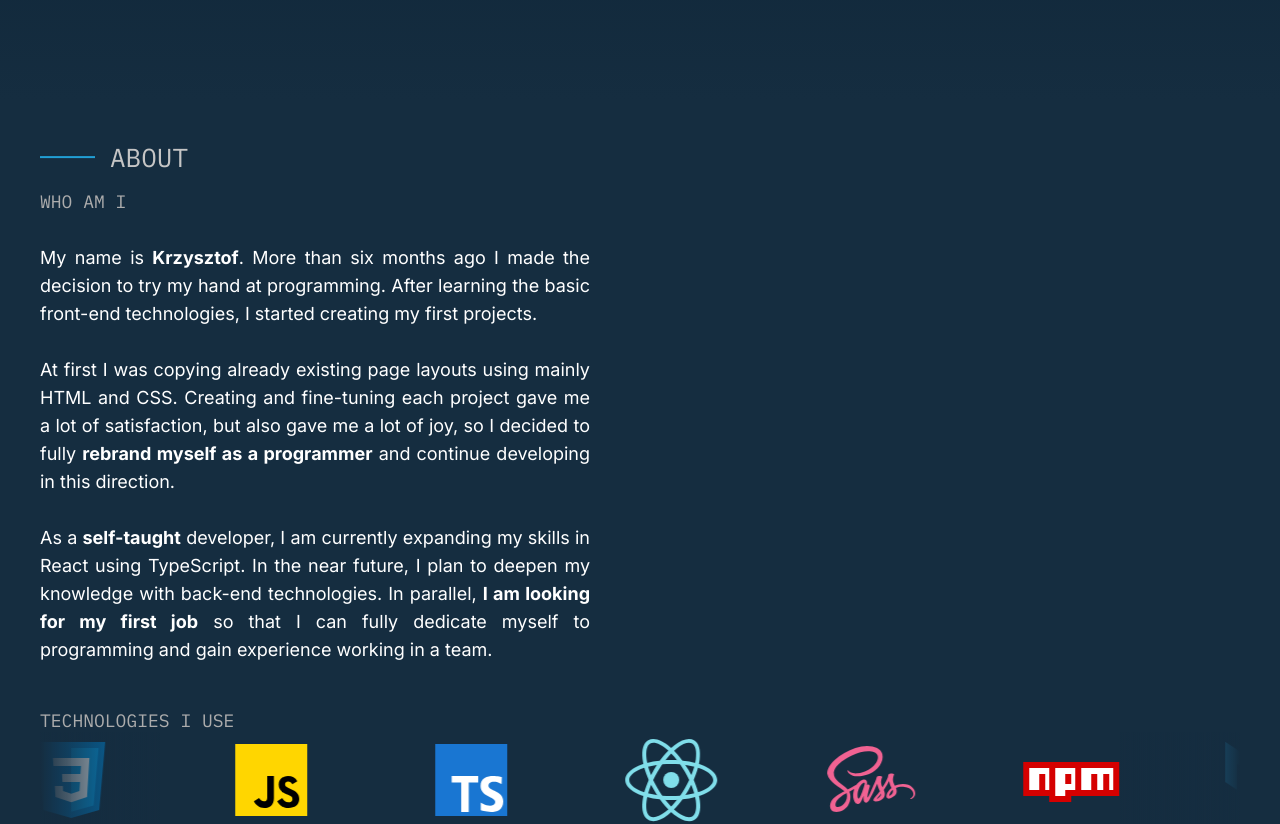
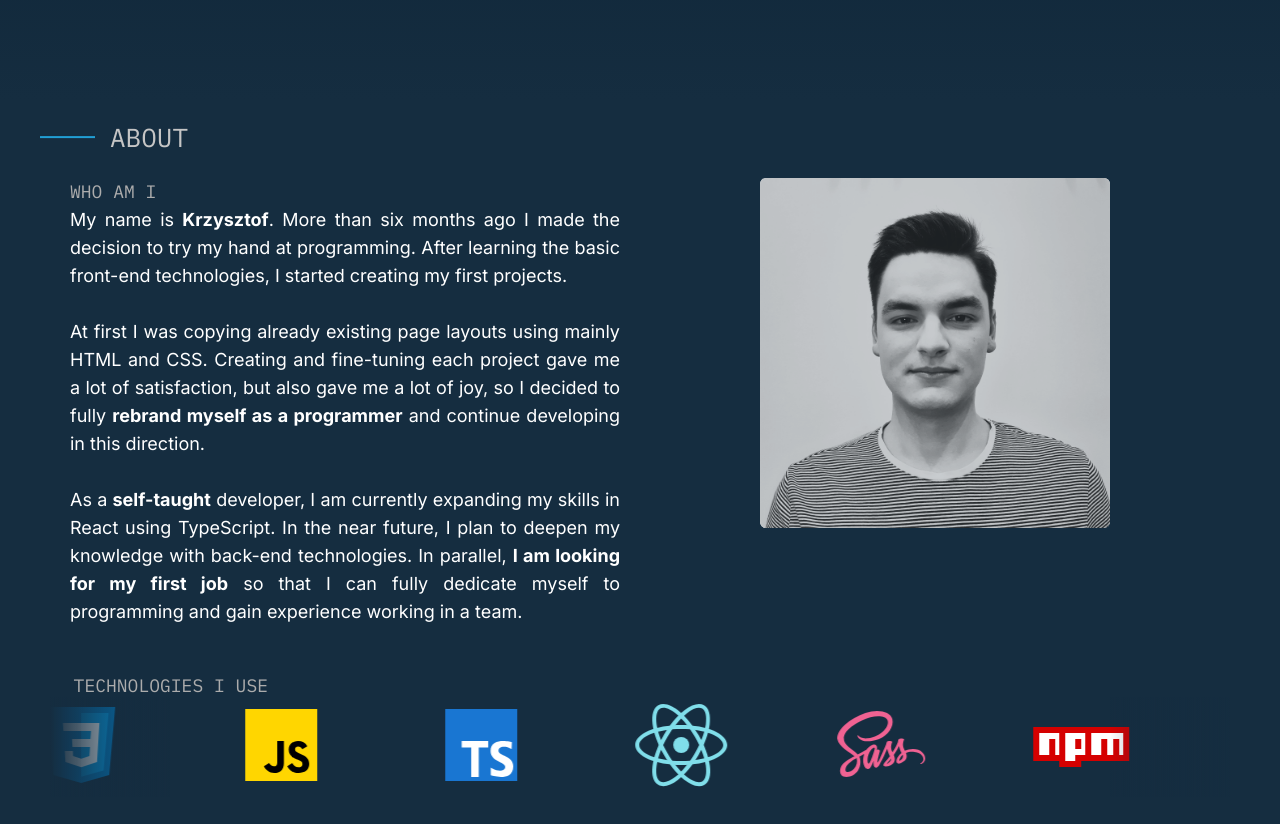
Before and after one commit to MobbySchiller/portfolio, a React (Vite) app: page / in a window 1280 px wide. Shown: the part 700-1524 px from the top of the page. Built offline with nearby package versions, Linux system fonts and the light colour scheme.

Commit message:
Change About scetion (photo and styles)

```diff
--- a/src/components/About/About.scss
+++ b/src/components/About/About.scss
@@ -2,15 +2,80 @@
 @import '../../sass/_mixins.scss';
 
 .about {
-    max-width: 550px;
-    margin-top: 10px;
-    margin-bottom: 45px;
+    display: grid;
+    grid-template-columns: 100%;
+    grid-template-rows: auto auto auto;
+    grid-template-areas:
+        'photo'
+        'description'
+        'technologies';
+    justify-content: center;
+
+    @include mq(lg) {
+        grid-template-columns: 50% 50%;
+        grid-template-rows: auto auto;
+        grid-template-areas:
+            'description photo'
+            'description photo'
+            'technologies technologies';
+        justify-content: space-evenly;
+    }
+}
+
+.about__description {
+    grid-area: description;
+    justify-self: center;
+    margin-bottom: 20px;
     color: $white;
     font-size: 1.8rem;
     line-height: 2.8rem;
     text-align: justify;
+
+    @include mq(lg) {
+        max-width: 550px;
+    }
+}
+
+.about__photo {
+    grid-area: photo;
+    position: relative;
+    width: 200px;
+    aspect-ratio: 1/1;
+    margin: 0 10px;
+
+    @include mq(lg) {
+        justify-self: center;
+        width: 350px;
+    }
+}
+
+.photo-wrapper {
+    position: absolute;
+    top: 0;
+    left: 0;
+    height: 100%;
+    background-color: #ffffff;
+    border-radius: 6px;
+    opacity: 0.85;
+}
+
+.photo {
+    width: 100%;
+    height: 100%;
+    border-radius: 6px;
+
 }
 
 .about__paragraph {
-    margin-top: 28px;
+    margin-bottom: 28px;
 }
+
+.about__technologies {
+    grid-area: technologies;
+
+    & .subtitle {
+        @include mq(lg) {
+            margin-left: 2%;
+        }
+    }
+}
--- a/src/components/About/About.tsx
+++ b/src/components/About/About.tsx
@@ -13,17 +13,41 @@ const About: FC = () => {
                 viewport={{ once: true, amount: 0.8 }}>
                 About
             </motion.h2>
-            <div className='about'>
+            <div className='about section__wrapper'>
+                <div className='about__photo'>
+                    <motion.div
+                        className='photo-wrapper'
+                        initial={{ width: 0 }}
+                        whileInView={{
+                            width: '100%',
+                            transition: { duration: .6, delay: .4 }
+                        }}
+                        viewport={{ once: true, amount: 0.8 }}
+                    >
+                        <motion.img
+                            src="assets/about/me.jpg"
+                            alt=""
+                            className='photo'
+                            initial={{ opacity: 0 }}
+                            whileInView={{
+                                opacity: 1,
+                                transition: { delay: 1 }
+                            }}
+                            viewport={{ once: true, amount: 0.8 }}
+                        />
+                    </motion.div>
+                </div>
+                <div className='about__description'>
                     <h3 className='subtitle'>Who am I</h3>
                     <p className='about__paragraph'>My name is <strong>Krzysztof</strong>. More than six months ago I made the decision to try my hand at programming. After learning the basic front-end technologies, I started creating my first projects.</p>
                     <p className='about__paragraph'>At first I was copying already existing page layouts using mainly HTML and CSS. Creating and fine-tuning each project gave me a lot of satisfaction, but also gave me a lot of joy, so I decided to fully <strong>rebrand myself as a programmer</strong> and continue developing in this direction.</p>
                     <p className='about__paragraph'>As a <strong>self-taught</strong> developer, I am currently expanding my skills in React using TypeScript. In the near future, I plan to deepen my knowledge with back-end technologies. In parallel, <strong>I am looking for my first job</strong> so that I can fully dedicate myself to programming and gain experience working in a team.</p>
                 </div>
-            <div className='technologies'>
+                <div className='about__technologies'>
                     <h3 className='subtitle'>Technologies I use</h3>
                     <TechnologiesCarousel />
                 </div>
-
+            </div>
         </section >
     )
 }
--- a/src/components/Contact/Contact.scss
+++ b/src/components/Contact/Contact.scss
@@ -4,7 +4,6 @@
 .contact__wrapper {
     display: flex;
     justify-content: center;
-    padding: 0 8px;
 
     @include mq(lg) {
         justify-content: space-evenly;
@@ -12,7 +11,6 @@
 }
 
 .paperplane-wrapper {
-    // position: relative;
     display: flex;
     justify-content: center;
     align-items: center;
--- a/src/components/Contact/Contact.tsx
+++ b/src/components/Contact/Contact.tsx
@@ -85,7 +85,7 @@ const Contact: FC = () => {
                 Contact
             </motion.h2>
             <motion.div
-                className='contact'
+                className='contact section__wrapper'
                 initial="offscreen"
                 whileInView="onscreen"
                 viewport={{ once: true, amount: 0.4 }}>
--- a/src/components/Main/Main.scss
+++ b/src/components/Main/Main.scss
@@ -8,6 +8,9 @@
 
 .section {
     max-width: 1200px;
-    margin: 0 auto;
-    padding: 20px 0;
+    margin: auto;
 }
+
+.section__wrapper {
+    padding: 20px 10px 30px;
+}
--- a/src/components/Nav/Nav.tsx
+++ b/src/components/Nav/Nav.tsx
@@ -26,7 +26,7 @@ const Nav: FC = () => {
             <Link
                 to={section}
                 spy={true}
-                offset={-50}
+                offset={-80}
                 duration={400}
                 activeClass='nav__link--active'
                 className=' nav__link'
--- a/src/components/Projects/Projects.tsx
+++ b/src/components/Projects/Projects.tsx
@@ -29,6 +29,7 @@ const Projects: FC = () => {
                 viewport={{ once: true, amount: 0.8 }}>
                 Projects
             </motion.h2>
+            <div className='section__wrapper'>
                 <div
                     className='projects'>
                     {projects.map((project, index) => <ProjectCard key={`project-${index}`} data={project} />)}
@@ -42,6 +43,7 @@ const Projects: FC = () => {
                         <p className='gh-ref__text'>Visit my <a href="https://github.com/MobbySchiller" className='gh-ref__link'>GitHub profile</a> to see more projects</p>
                     </motion.div>
                 </motion.div>
+            </div>
         </section >
     )
 }
--- a/src/components/SocialsRef/SocialsRef.scss
+++ b/src/components/SocialsRef/SocialsRef.scss
@@ -7,6 +7,7 @@
     align-items: center;
     width: 40%;
     margin: 0 auto;
+    z-index: 4;
 
 
     @include mq(xl) {
@@ -34,7 +35,6 @@
     color: $white;
     font-size: 30px;
     overflow: hidden;
-    z-index: 4;
 
     &:hover {
         background: linear-gradient(50deg, darken($bright-blue, 12%), darken($bright-blue, 22%) 70%);
```
Also changed, not shown: public/assets/about/me.jpg (added). Lines whose indentation alone changed are shown as unchanged.
